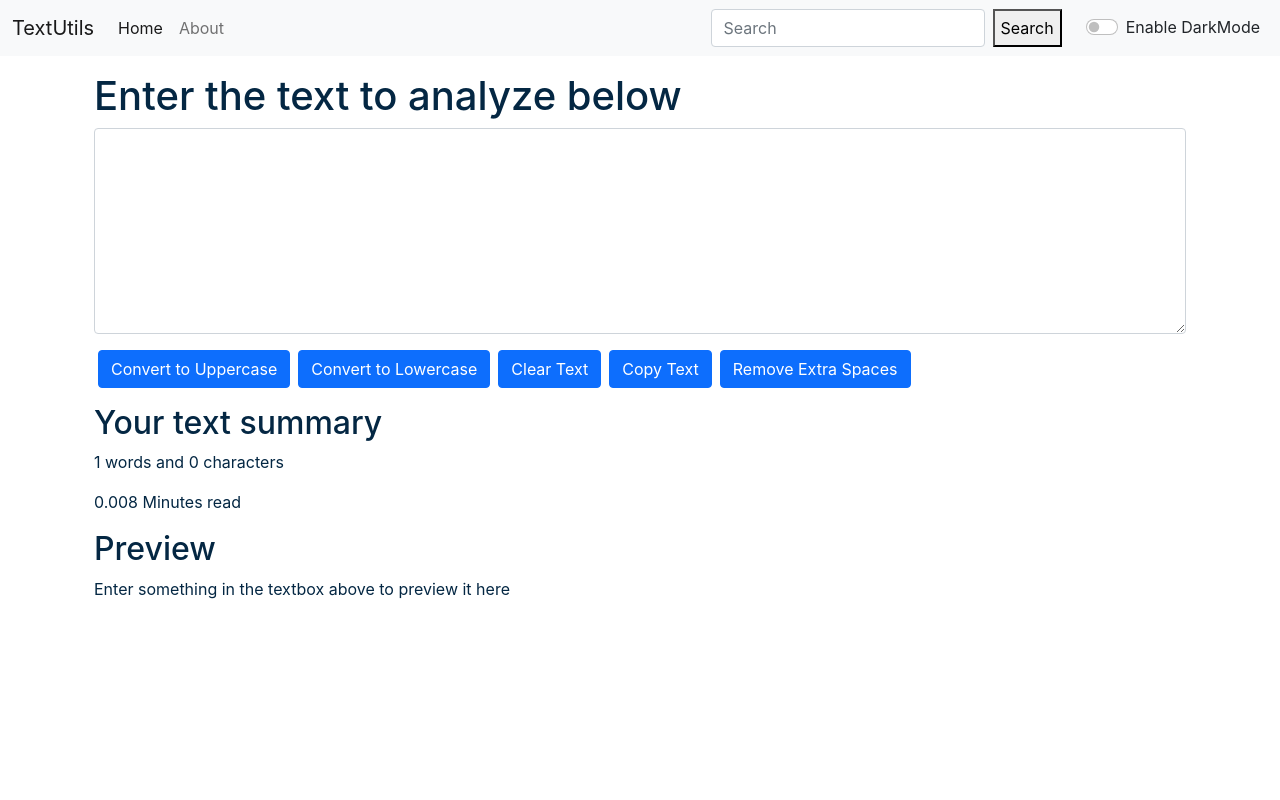
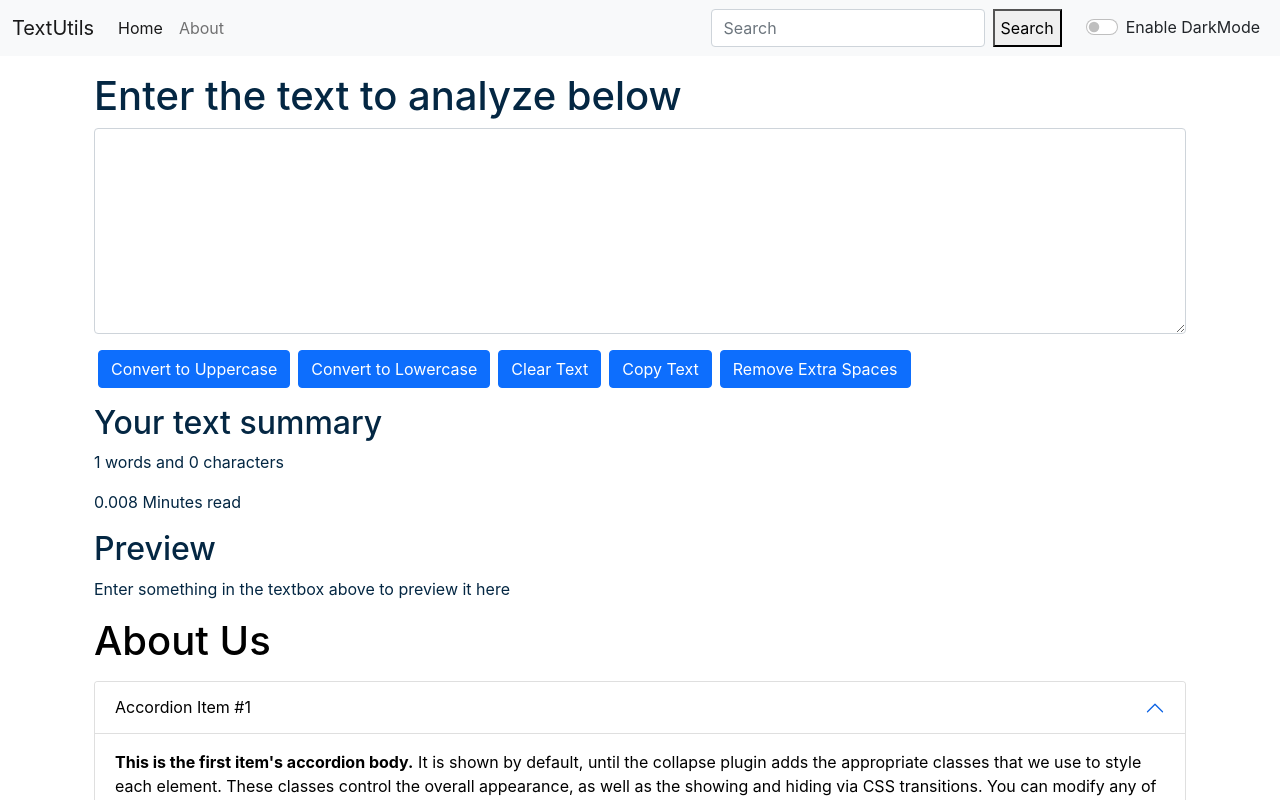
Before and after one commit to Github6432/textutils, a React (Create React App) app: page / in a window 1280 px wide. Shown: the top 800 px of the page. Built offline with nearby package versions, Linux system fonts and the light colour scheme.

Commit message:
For Routing start code

```diff
--- a/src/App.js
+++ b/src/App.js
@@ -3,6 +3,9 @@ import Navbar from './components/Navbar';
 import TextForm from './components/TextForm';
 import React, { useState } from 'react';
 import Alert from './components/Alert';
+import About from './components/About';
+// import { BrowserRouter as Router, Routes, Route } from 'react-router-dom';
+
 
 
 function App() {
@@ -40,6 +43,7 @@ function App() {
     <Alert alert={alert}/>
     <div className="container my-3">
     <TextForm heading="Enter the text to analyze below" mode={mode}/>
+    <About/>
     </div>
     </>
   );
--- a/src/components/Navbar.js
+++ b/src/components/Navbar.js
@@ -1,5 +1,6 @@
 import React from 'react'
 import PropTypes from 'prop-types'
+// import { Link } from 'react-router-dom';
 
 export default function Navbar(props) {
     return (
```
